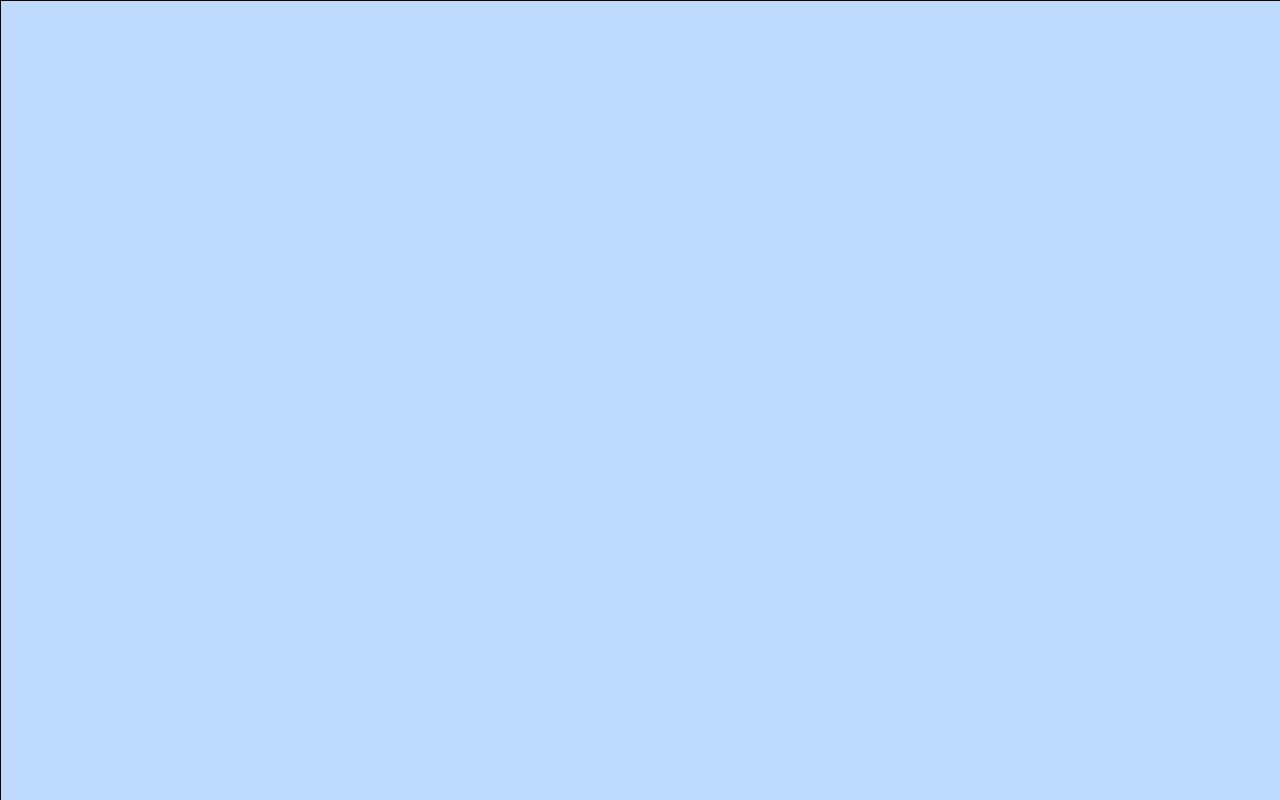
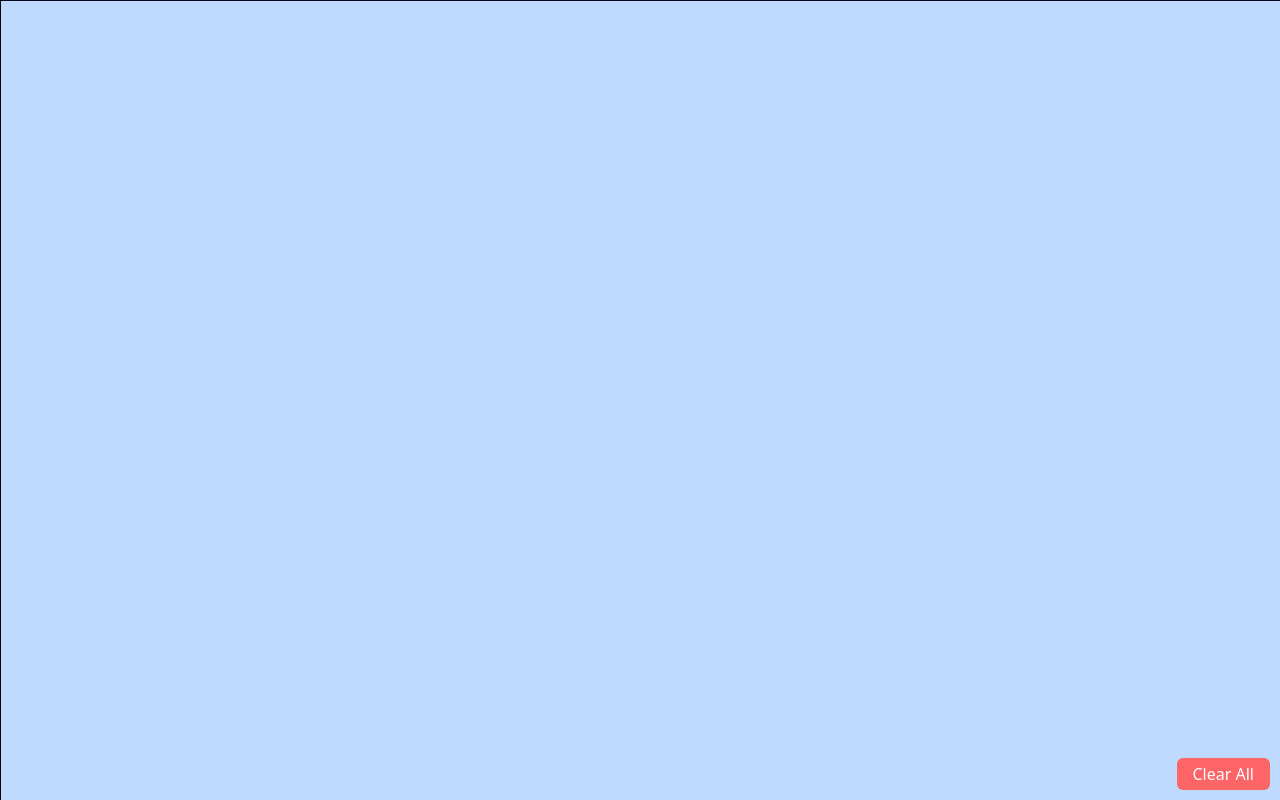
Before and after one commit to Seyam08/pill-splitter, a React (Vite) app: page / in a window 1280 px wide. Built offline with nearby package versions, Linux system fonts and the light colour scheme; the HTML template or start-up script is replaced by a standard one.

Commit message:
feat - Button added for clearing all rectangles

```diff
--- /dev/null
+++ b/src/ClearAll/ClearAll.tsx
@@ -0,0 +1,21 @@
+import type { RectangleType } from "../types/allTypes";
+export default function ClearAll({
+  setRectangleList,
+}: {
+  setRectangleList: React.Dispatch<React.SetStateAction<RectangleType[]>>;
+}) {
+  const onClearAll = () => {
+    setRectangleList([]);
+  };
+
+  return (
+    <div className="fixed bottom-2.5 right-2.5">
+      <button
+        className="bg-red-400 text-white px-4 py-1 rounded-md cursor-pointer"
+        onClick={onClearAll}
+      >
+        Clear All
+      </button>
+    </div>
+  );
+}
--- a/src/DragRectangle/DragRectangle.tsx
+++ b/src/DragRectangle/DragRectangle.tsx
@@ -1,4 +1,5 @@
 import { useRef, useState, type JSX } from "react";
+import ClearAll from "../ClearAll/ClearAll";
 import CrossLine from "../CrossLine/CrossLine";
 import Rectangle from "../Rectangle/Rectangle";
 import RectangleDraw from "../Rectangle/RectangleDraw";
@@ -92,6 +93,7 @@ export default function DragRectangle(): JSX.Element {
             color={rectangle?.color}
           />
         )}
+        <ClearAll setRectangleList={setRectangleList} />
       </div>
     </>
   );
```
